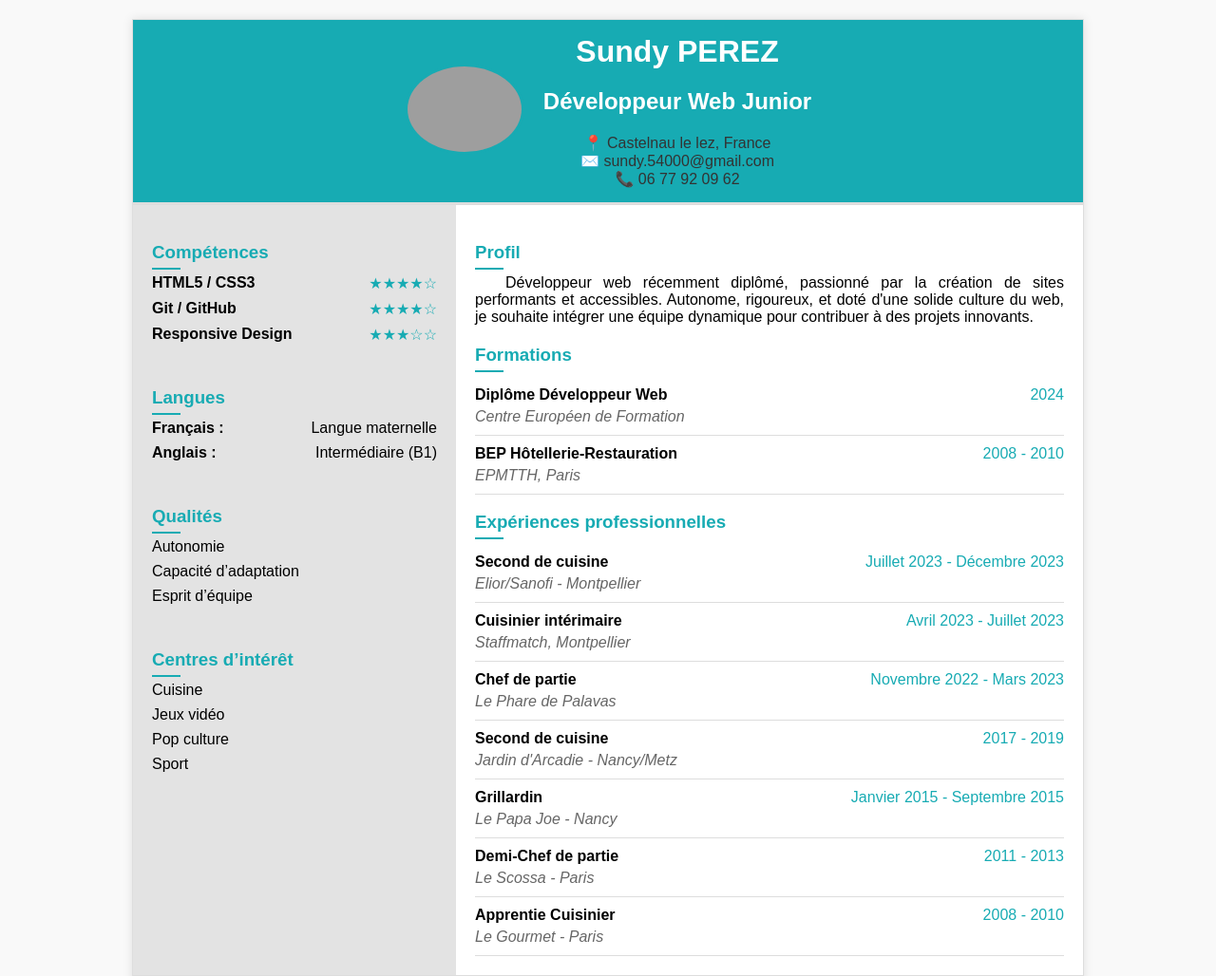
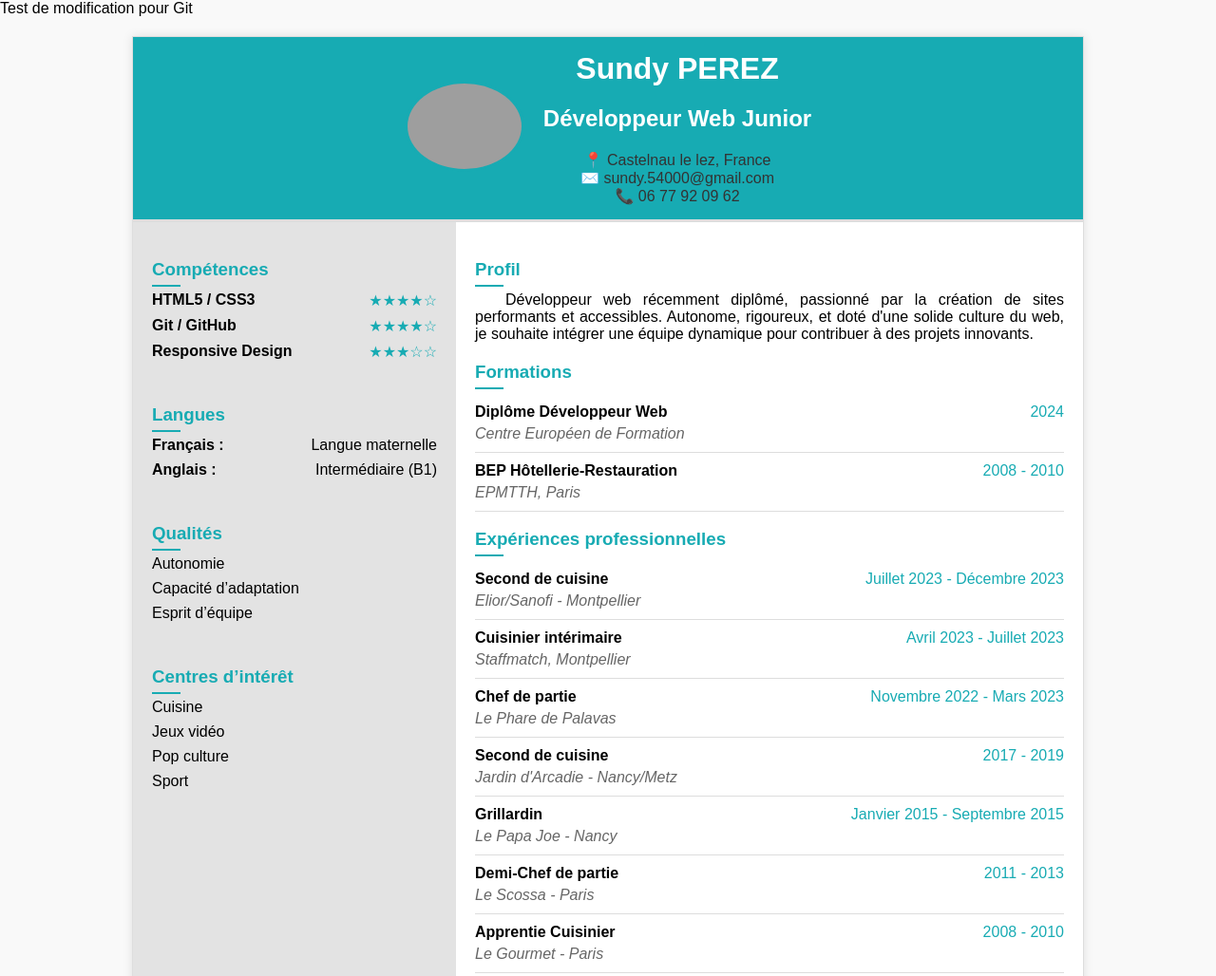
Before and after one commit to SundyPerez/mon-cv-en-ligne, a plain HTML site: page index.html in a window 1280 px wide. Shown: the top 1028 px of the page at 95% size. Drawn offline with Linux system fonts and the light colour scheme; grey boxes are pictures that could not be loaded.

```diff
--- a/index.html
+++ b/index.html
@@ -7,6 +7,8 @@
   <link rel="stylesheet" href="assets/css/style.css" />
 </head>
 <body>
+
+  <p>Test de modification pour Git</p>
 
   <div class="container">
 
```
